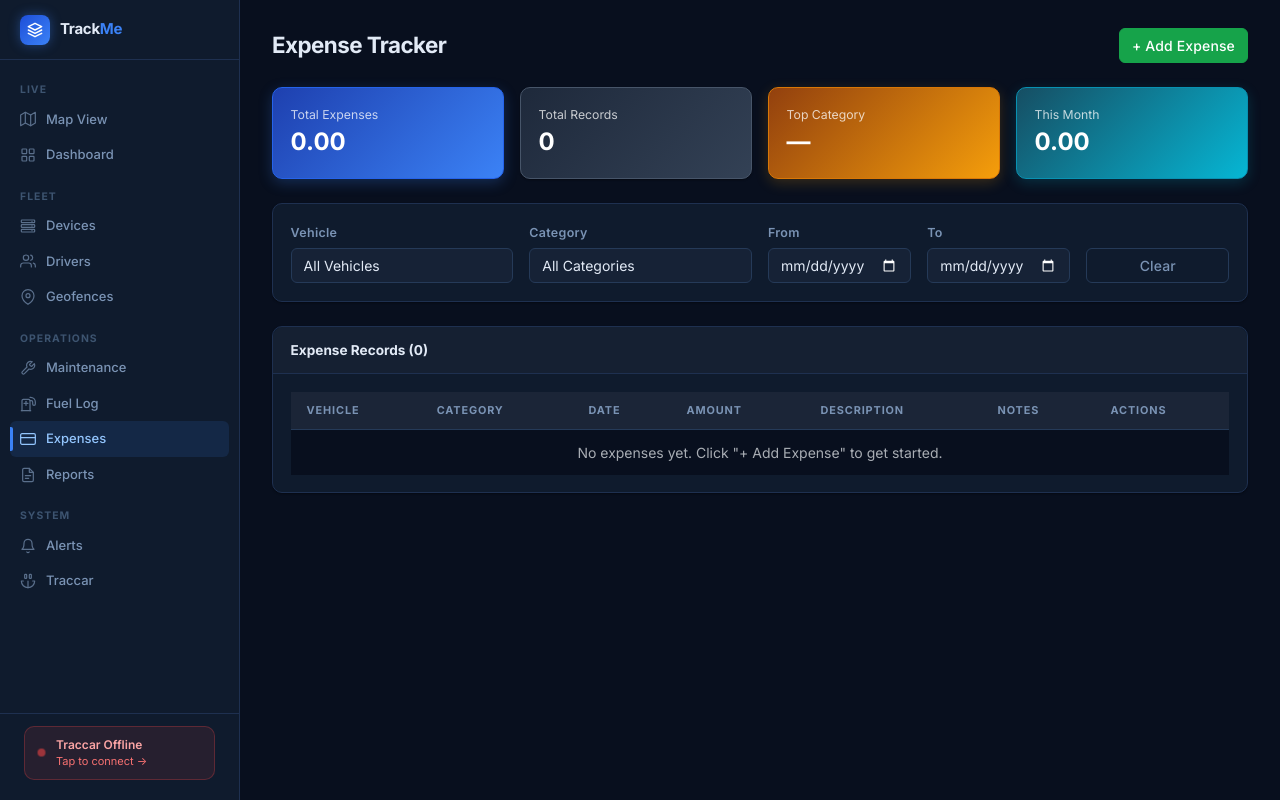
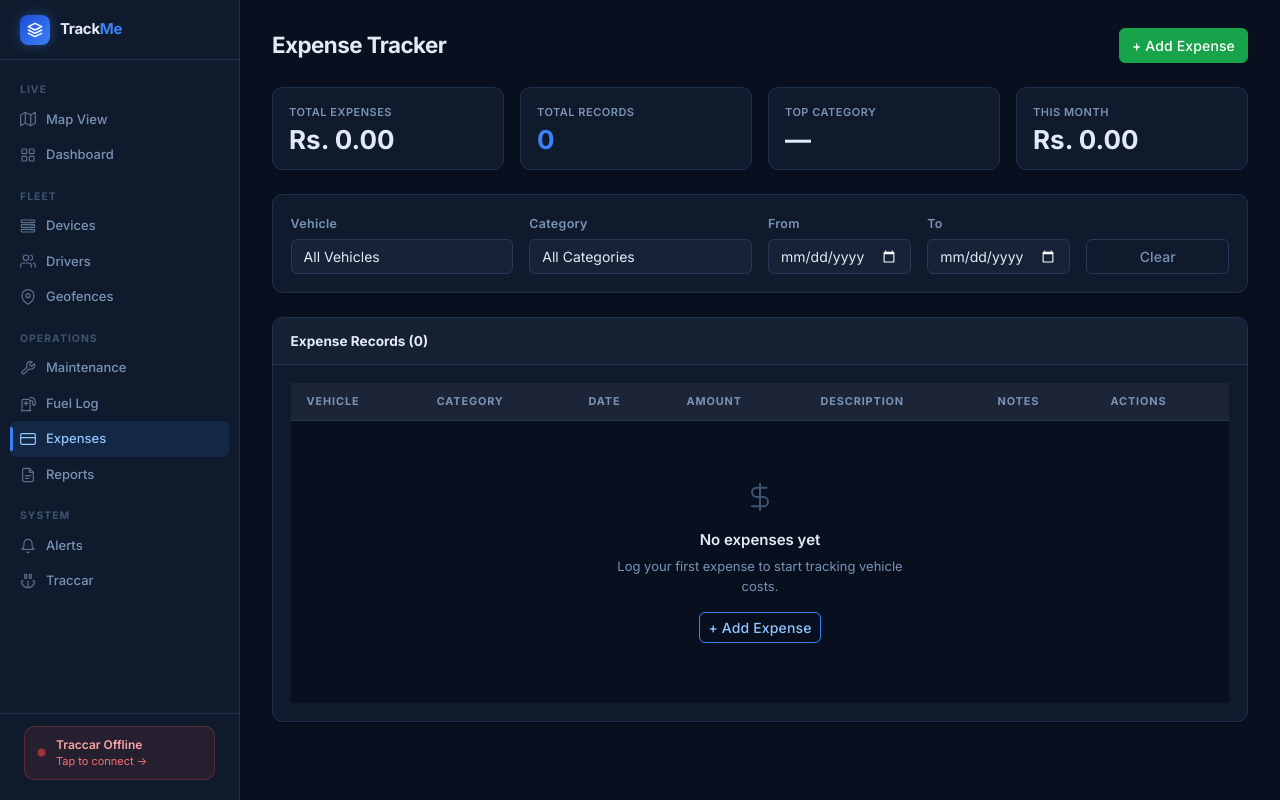
Before and after one commit to fazalghaniqureshi/trackme, a React (Vite) app: page /expenses in a window 1280 px wide. Built offline with nearby package versions, Linux system fonts and the light colour scheme.

Commit message:
feat: ExpenseTracker — StatCard, formatCurrency, pagination, EmptyState

```diff
--- a/src/components/ExpenseTracker.tsx
+++ b/src/components/ExpenseTracker.tsx
@@ -10,6 +10,11 @@ import {
   getFleetExpenseStats,
 } from "../services/expenseService";
 import { getAllDevicesWithTraccar } from "../services/deviceService";
+import StatCard from './StatCard';
+import EmptyState from './EmptyState';
+import Pagination from './Pagination';
+import { usePagination } from '../hooks/usePagination';
+import { formatCurrency } from '../utils/format';
 
 const today = () => new Date().toISOString().slice(0, 10);
 
@@ -81,6 +86,8 @@ const ExpenseTracker = () => {
     .filter((e) => !filterFrom || e.date >= filterFrom)
     .filter((e) => !filterTo || e.date <= filterTo)
     .sort((a, b) => new Date(b.date).getTime() - new Date(a.date).getTime());
+
+  const { page, totalPages, paged: pagedEntries, setPage } = usePagination(filteredEntries);
 
   const filteredTotal = filteredEntries.reduce((s, e) => s + e.amount, 0);
 
@@ -166,38 +173,16 @@ const ExpenseTracker = () => {
 
       {/* KPI cards */}
       <div className="row g-3 mb-4">
-        <div className="col-6 col-md-3">
-          <div className="card text-white bg-primary h-100">
-            <div className="card-body py-3">
-              <div className="small opacity-75">Total Expenses</div>
-              <div className="fs-4 fw-bold">{fmt(stats.totalExpenses)}</div>
+        {[
+          { label: "Total Expenses", value: formatCurrency(stats.totalExpenses) },
+          { label: "Total Records", value: stats.totalCount, color: "var(--c-accent)" },
+          { label: "Top Category", value: stats.mostExpensiveCategory ?? "—" },
+          { label: "This Month", value: formatCurrency(thisMonthTotal) },
+        ].map((c) => (
+          <div key={c.label} className="col-6 col-md-3">
+            <StatCard label={c.label} value={c.value} color={(c as any).color} />
           </div>
-          </div>
-        </div>
-        <div className="col-6 col-md-3">
-          <div className="card text-white bg-secondary h-100">
-            <div className="card-body py-3">
-              <div className="small opacity-75">Total Records</div>
-              <div className="fs-4 fw-bold">{stats.totalCount}</div>
-            </div>
-          </div>
-        </div>
-        <div className="col-6 col-md-3">
-          <div className="card text-white bg-warning h-100">
-            <div className="card-body py-3">
-              <div className="small opacity-75">Top Category</div>
-              <div className="fs-4 fw-bold">{stats.mostExpensiveCategory ?? "—"}</div>
-            </div>
-          </div>
-        </div>
-        <div className="col-6 col-md-3">
-          <div className="card text-white bg-info h-100">
-            <div className="card-body py-3">
-              <div className="small opacity-75">This Month</div>
-              <div className="fs-4 fw-bold">{fmt(thisMonthTotal)}</div>
-            </div>
-          </div>
-        </div>
+        ))}
       </div>
 
       {/* Filters */}
@@ -248,7 +233,7 @@ const ExpenseTracker = () => {
           )}
         </div>
         <div className="card-body p-0">
-          <div className="table-responsive">
+          <div className="table-responsive table-responsive-mobile">
             <table className="table table-hover mb-0">
               <thead className="table-light">
                 <tr>
@@ -268,14 +253,16 @@ const ExpenseTracker = () => {
                       <div className="spinner-border spinner-border-sm me-2" />Loading…
                     </td>
                   </tr>
-                ) : filteredEntries.length === 0 ? (
-                  <tr>
-                    <td colSpan={7} className="text-center text-muted py-4">
-                      No expenses yet. Click "+ Add Expense" to get started.
-                    </td>
-                  </tr>
-                ) : (
-                  filteredEntries.map((entry) => (
+                ) : pagedEntries.length === 0 ? (
+                  <tr><td colSpan={7}>
+                    <EmptyState
+                      icon={<svg width="32" height="32" viewBox="0 0 24 24" fill="none" stroke="currentColor" strokeWidth="1.5" strokeLinecap="round"><path d="M12 2v20M17 5H9.5a3.5 3.5 0 0 0 0 7h5a3.5 3.5 0 0 1 0 7H6"/></svg>}
+                      title="No expenses yet"
+                      message="Log your first expense to start tracking vehicle costs."
+                      action={{ label: "+ Add Expense", onClick: handleOpenAdd }}
+                    />
+                  </td></tr>
+                ) : pagedEntries.map((entry) => (
                   <tr key={entry.id}>
                     <td className="fw-semibold">{getDeviceName(entry.deviceId)}</td>
                     <td>
@@ -284,7 +271,7 @@ const ExpenseTracker = () => {
                       </span>
                     </td>
                     <td>{entry.date}</td>
-                      <td className="fw-semibold">{fmt(entry.amount)}</td>
+                    <td className="fw-semibold">{formatCurrency(entry.amount)}</td>
                     <td>{entry.description || <span className="text-muted">—</span>}</td>
                     <td><small className="text-muted">{entry.notes || "—"}</small></td>
                     <td>
@@ -292,11 +279,11 @@ const ExpenseTracker = () => {
                       <button className="btn btn-sm btn-outline-danger" onClick={() => handleDelete(entry)}>Delete</button>
                     </td>
                   </tr>
-                  ))
-                )}
+                ))}
               </tbody>
             </table>
           </div>
+          <Pagination page={page} totalPages={totalPages} onPage={setPage} />
         </div>
       </div>
 
```
Lines whose indentation alone changed are shown as unchanged.
